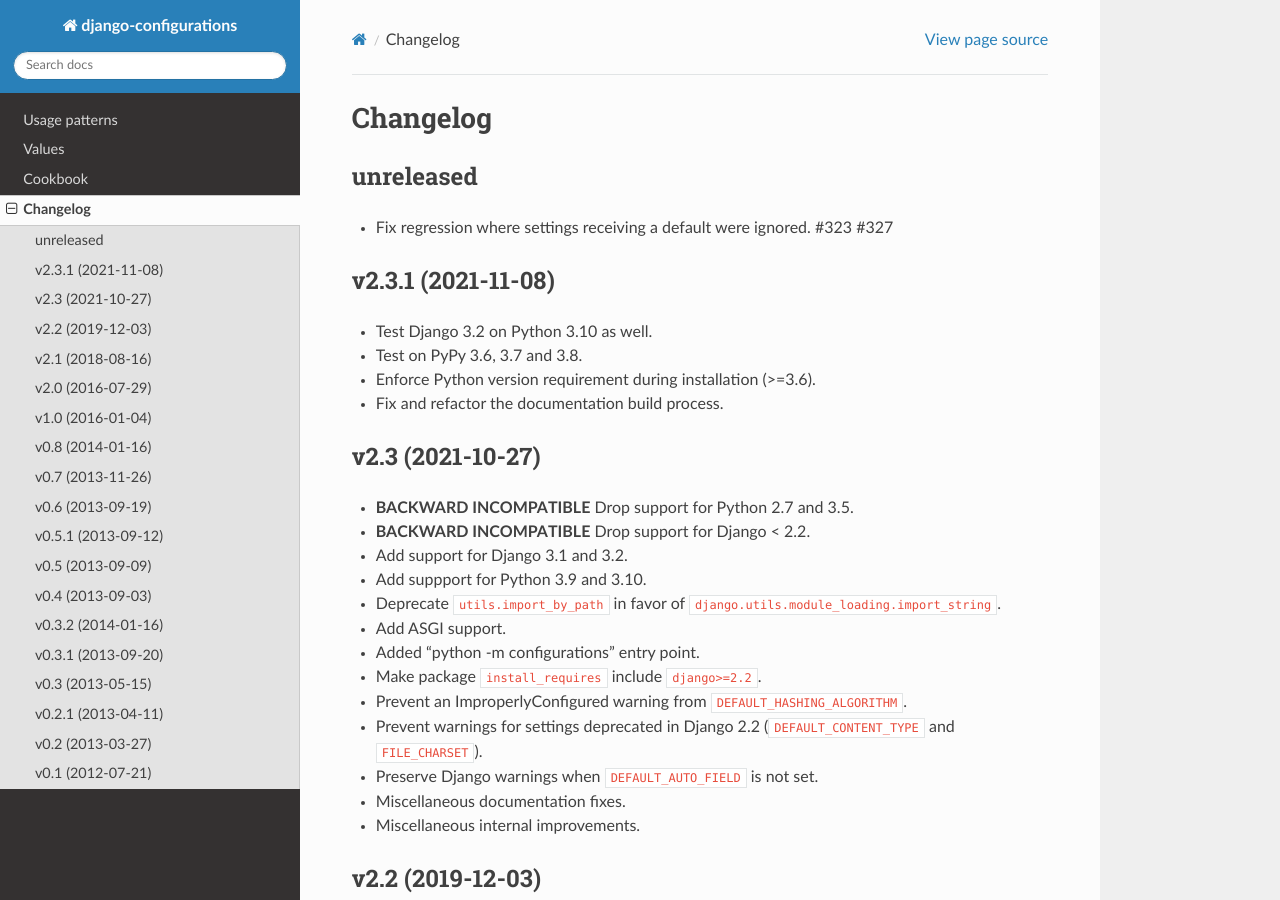
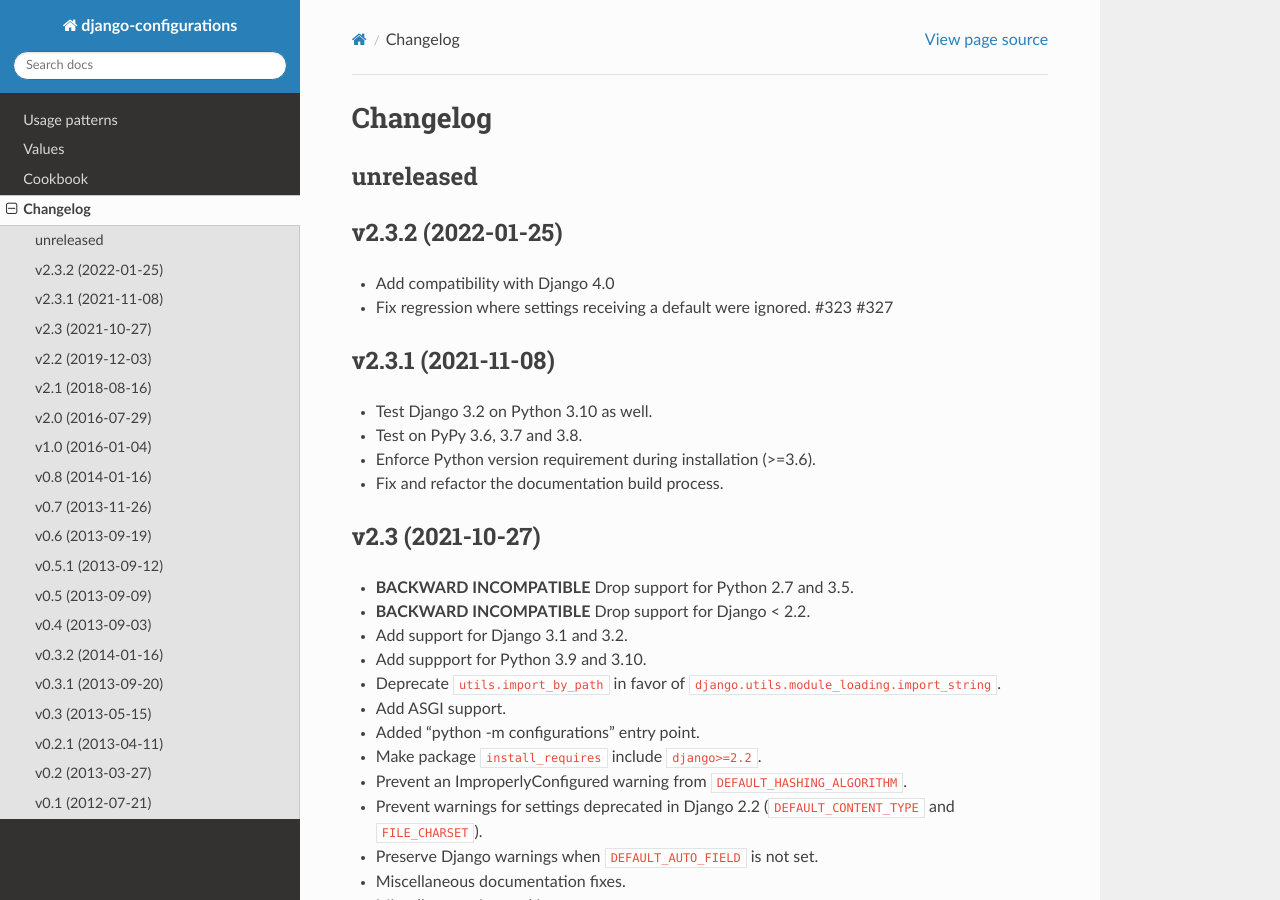
Before and after one commit to jazzband/django-configurations, a Sphinx documentation site: the page built from docs/changes.rst, in a window 1280 px wide and 900 px high. Built offline with Sphinx 7.4.7 and the Read the Docs theme 2.0.0, drawn with Linux system fonts in a browser that asks for light colours; the version number could not be read and is left out.

Commit message:
Prepare next release 2.3.2

```diff
--- a/docs/changes.rst
+++ b/docs/changes.rst
@@ -6,6 +6,10 @@
 unreleased
 ^^^^^^^^^^
 
+v2.3.2 (2022-01-25)
+^^^^^^^^^^^^^^^^^^^
+
+- Add compatibility with Django 4.0
 - Fix regression where settings receiving a default were ignored. #323 #327
 
 v2.3.1 (2021-11-08)
```
